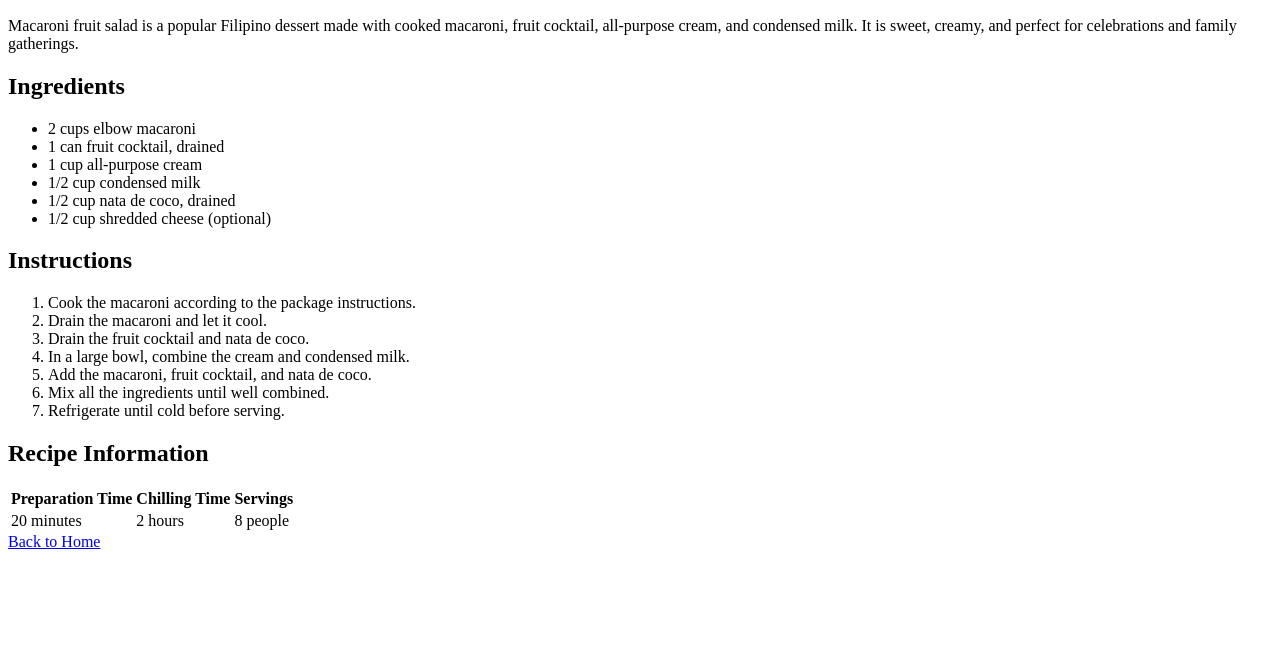
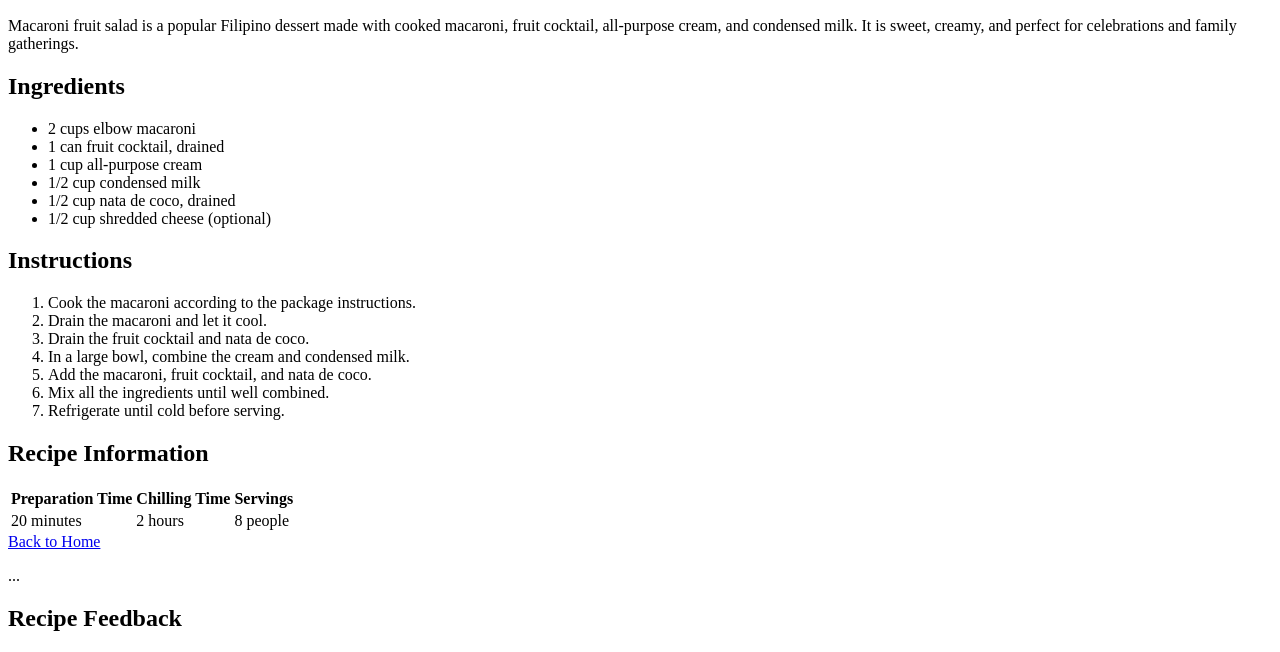
Before and after one commit to ashlybalondo-ux/yum-recipes, a plain HTML site: page recipes/macaroni-fruit-salad.html in a window 1280 px wide. Shown: the part 468-1120 px from the top of the page. Before the commit the page ends 1027 px from the top, so only its background shows below. Drawn offline with Linux system fonts and the light colour scheme.

Commit message:
Add feedback section to macaroni fruit salad recipe
Added a feedback section to the macaroni fruit salad recipe page.

```diff
--- a/recipes/macaroni-fruit-salad.html
+++ b/recipes/macaroni-fruit-salad.html
@@ -78,6 +78,17 @@
     <footer>
         <a href="../index.html">Back to Home</a>
     </footer>
+<footer>
+    <p>...</p>
+</footer>
+
+<!-- PASTE FEEDBACK FORM HERE -->
+<section>
+    <h2>Recipe Feedback</h2>
+    <!-- paste the complete form code here -->
+</section>
 
 </body>
 </html>
+</body>
+</html>
```
